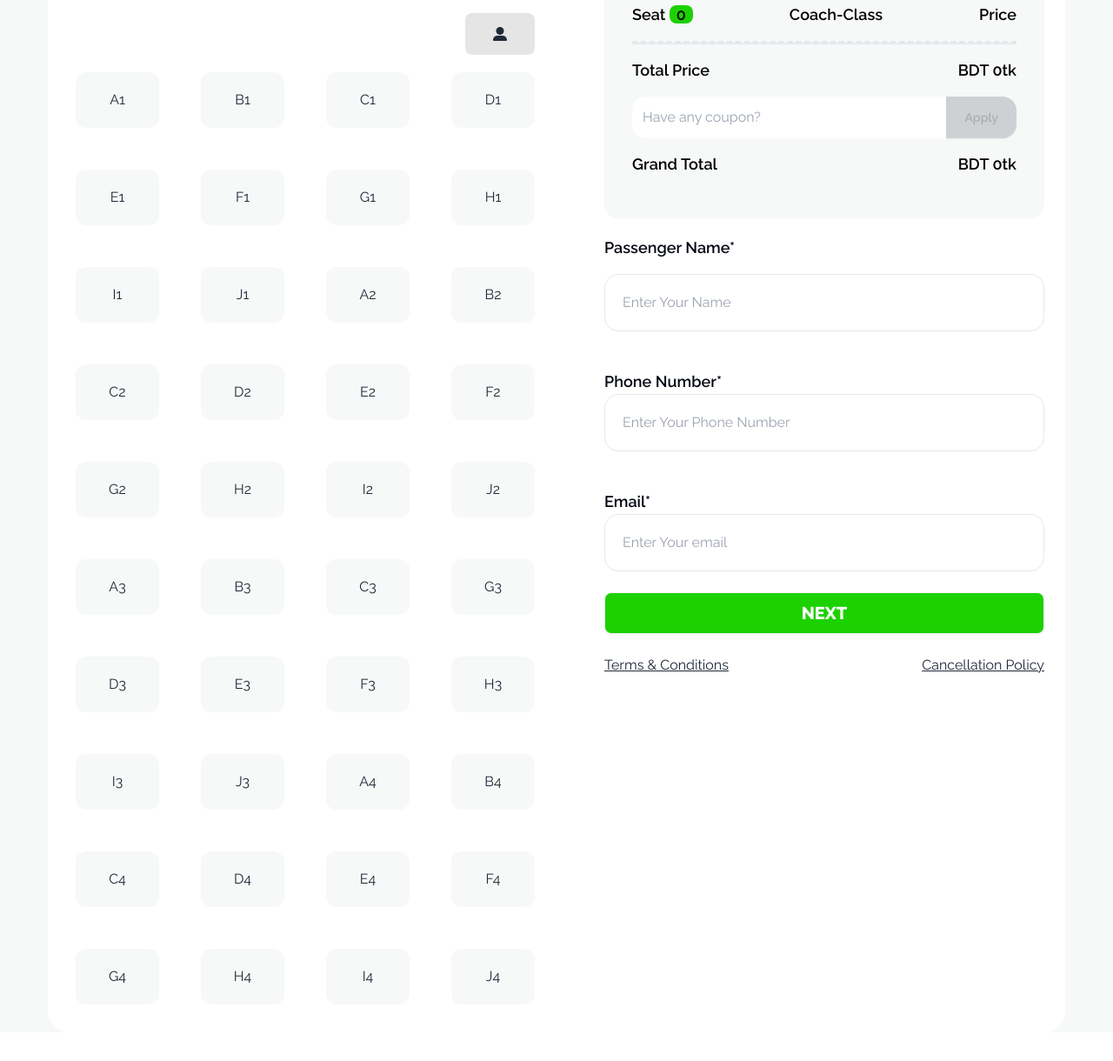
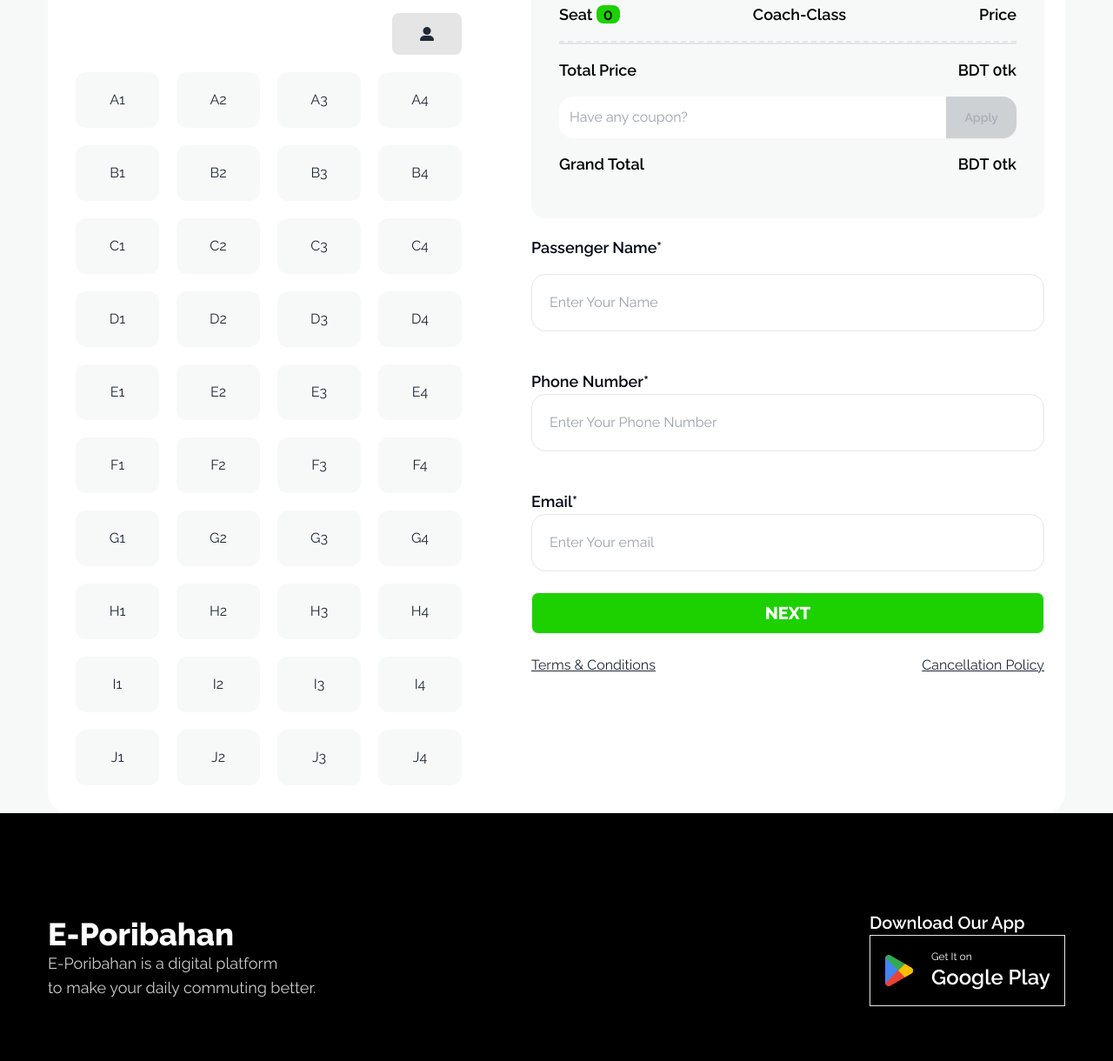
Before and after one commit to SRSayed/smart-ticket, a plain HTML site: page index.html in a window 1280 px wide. Shown: the part 2198-3418 px from the top of the page at 87% size. Before the commit the page ends 3385 px from the top, so only its background shows below. Drawn offline with nearby package versions, Linux system fonts and the light colour scheme.

Commit message:
motamoti Complete

```diff
--- a/index.html
+++ b/index.html
@@ -109,7 +109,7 @@
                       </div>
 
                       <div class="border-l-2 border-dashed lg:p-12 p-6 lg:pl-[22px]">
-                        <h1 class="font-bold lg:text-3xl text-xl">Couple20</h1>
+                        <h1 class="font-bold lg:text-3xl text-xl">Couple 20</h1>
                         <p><small class="font-medium text-lg whitespace-nowrap">Coupon Code</small></p>
                       </div>
 
@@ -180,58 +180,58 @@
                   <div class="flex justify-end mt-5 mb-5 ">
                     <i class="fa-solid fa-user-large bg-[#0307121A] px-8 py-4 rounded-lg"></i>
                   </div>
-                  <div class="grid grid-cols-4 gap-12">
+                  <div class="grid grid-cols-4 lg:gap-5 gap-4">
 
 
 
 
-                        <div><h2 id="A1" class="seats bg-[#F7F8F8] rounded-xl px-12 py-5 w-24 flex justify-center" >A1</h2></div>
-                        <div><h2 id="B1" class="seats bg-[#F7F8F8] rounded-xl px-12 py-5 w-24 flex justify-center" >B1</h2></div>
-                        <div><h2 id="C1" class="seats bg-[#F7F8F8] rounded-xl px-12 py-5 w-24 flex justify-center" >C1</h2></div>
-                        <div><h2 id="D1" class="seats bg-[#F7F8F8] rounded-xl px-12 py-5 w-24 flex justify-center" >D1</h2></div>
-                        <div><h2 id="E1" class="seats bg-[#F7F8F8] rounded-xl px-12 py-5 w-24 flex justify-center" >E1</h2></div>
-                        <div><h2 id="F1" class="seats bg-[#F7F8F8] rounded-xl px-12 py-5 w-24 flex justify-center" >F1</h2></div>
-                        <div><h2 id="G1" class="seats bg-[#F7F8F8] rounded-xl px-12 py-5 w-24 flex justify-center" >G1</h2></div>
-                        <div><h2 id="H1" class="seats bg-[#F7F8F8] rounded-xl px-12 py-5 w-24 flex justify-center" >H1</h2></div>
-                        <div><h2 id="I1" class="seats bg-[#F7F8F8] rounded-xl px-12 py-5 w-24 flex justify-center" >I1</h2></div>
-                        <div><h2 id="J1" class="seats bg-[#F7F8F8] rounded-xl px-12 py-5 w-24 flex justify-center" >J1</h2></div>
+                        <div><button id="A1" class="seats bg-[#F7F8F8] rounded-xl lg:px-12  px-6 py-5 lg:w-24   flex justify-center" >A1</button></div>
+                        <div><button id="B1" class="seats bg-[#F7F8F8] rounded-xl lg:px-12  px-6 py-5 lg:w-24   flex justify-center" >A2</button></div>
+                        <div><button id="C1" class="seats bg-[#F7F8F8] rounded-xl lg:px-12  px-6 py-5 lg:w-24   flex justify-center" >A3</button></div>
+                        <div><button id="D1" class="seats bg-[#F7F8F8] rounded-xl lg:px-12  px-6 py-5 lg:w-24   flex justify-center" >A4</button></div>
+                        <div><button id="E1" class="seats bg-[#F7F8F8] rounded-xl lg:px-12  px-6 py-5 lg:w-24   flex justify-center" >B1</button></div>
+                        <div><button id="F1" class="seats bg-[#F7F8F8] rounded-xl lg:px-12  px-6 py-5 lg:w-24   flex justify-center" >B2</button></div>
+                        <div><button id="G1" class="seats bg-[#F7F8F8] rounded-xl lg:px-12  px-6 py-5 lg:w-24   flex justify-center" >B3</button></div>
+                        <div><button id="H1" class="seats bg-[#F7F8F8] rounded-xl lg:px-12  px-6 py-5 lg:w-24   flex justify-center" >B4</button></div>
+                        <div><button id="I1" class="seats bg-[#F7F8F8] rounded-xl lg:px-12  px-6 py-5 lg:w-24   flex justify-center" >C1</button></div>
+                        <div><button id="J1" class="seats bg-[#F7F8F8] rounded-xl lg:px-12  px-6 py-5 lg:w-24   flex justify-center" >C2</button></div>
 
-                        <div><h2 id="A2" class="seats bg-[#F7F8F8] rounded-xl px-12 py-5 w-24 flex justify-center">A2</h2></div>
-                        <div><h2 id="B2" class="seats bg-[#F7F8F8] rounded-xl px-12 py-5 w-24 flex justify-center">B2</h2></div>
-                        <div><h2 id="C2" class="seats bg-[#F7F8F8] rounded-xl px-12 py-5 w-24 flex justify-center">C2</h2></div>
-                        <div><h2 id="D2" class="seats bg-[#F7F8F8] rounded-xl px-12 py-5 w-24 flex justify-center">D2</h2></div>
-                        <div><h2 id="E2" class="seats bg-[#F7F8F8] rounded-xl px-12 py-5 w-24 flex justify-center">E2</h2></div>
-                        <div><h2 id="F2" class="seats bg-[#F7F8F8] rounded-xl px-12 py-5 w-24 flex justify-center">F2</h2></div>
-                        <div><h2 id="G2" class="seats bg-[#F7F8F8] rounded-xl px-12 py-5 w-24 flex justify-center">G2</h2></div>
-                        <div><h2 id="H2" class="seats bg-[#F7F8F8] rounded-xl px-12 py-5 w-24 flex justify-center">H2</h2></div>
-                        <div><h2 id="I2" class="seats bg-[#F7F8F8] rounded-xl px-12 py-5 w-24 flex justify-center">I2</h2></div>
-                        <div><h2 id="J2" class="seats bg-[#F7F8F8] rounded-xl px-12 py-5 w-24 flex justify-center">J2</h2></div>
+                        <div><button id="A2" class="seats bg-[#F7F8F8] rounded-xl lg:px-12  px-6 py-5 lg:w-24   flex justify-center">C3</button></div>
+                        <div><button id="B2" class="seats bg-[#F7F8F8] rounded-xl lg:px-12  px-6 py-5 lg:w-24   flex justify-center">C4</button></div>
+                        <div><button id="C2" class="seats bg-[#F7F8F8] rounded-xl lg:px-12  px-6 py-5 lg:w-24   flex justify-center">D1</button></div>
+                        <div><button id="D2" class="seats bg-[#F7F8F8] rounded-xl lg:px-12  px-6 py-5 lg:w-24   flex justify-center">D2</button></div>
+                        <div><button id="E2" class="seats bg-[#F7F8F8] rounded-xl lg:px-12  px-6 py-5 lg:w-24   flex justify-center">D3</button></div>
+                        <div><button id="F2" class="seats bg-[#F7F8F8] rounded-xl lg:px-12  px-6 py-5 lg:w-24   flex justify-center">D4</button></div>
+                        <div><button id="G2" class="seats bg-[#F7F8F8] rounded-xl lg:px-12  px-6 py-5 lg:w-24   flex justify-center">E1</button></div>
+                        <div><button id="H2" class="seats bg-[#F7F8F8] rounded-xl lg:px-12  px-6 py-5 lg:w-24   flex justify-center">E2</button></div>
+                        <div><button id="I2" class="seats bg-[#F7F8F8] rounded-xl lg:px-12  px-6 py-5 lg:w-24   flex justify-center">E3</button></div>
+                        <div><button id="J2" class="seats bg-[#F7F8F8] rounded-xl lg:px-12  px-6 py-5 lg:w-24   flex justify-center">E4</button></div>
 
 
 
 
-                        <div><h2 id="A3" class="seats bg-[#F7F8F8] rounded-xl px-12 py-5 w-24 flex justify-center">A3</h2></div>
-                        <div><h2 id="B3" class="seats bg-[#F7F8F8] rounded-xl px-12 py-5 w-24 flex justify-center">B3</h2></div>
-                        <div><h2 id="C3" class="seats bg-[#F7F8F8] rounded-xl px-12 py-5 w-24 flex justify-center">C3</h2></div>
-                        <div><h2 id="G3" class="seats bg-[#F7F8F8] rounded-xl px-12 py-5 w-24 flex justify-center">G3</h2></div>
-                        <div><h2 id="D3" class="seats bg-[#F7F8F8] rounded-xl px-12 py-5 w-24 flex justify-center">D3</h2></div>
-                        <div><h2 id="E3" class="seats bg-[#F7F8F8] rounded-xl px-12 py-5 w-24 flex justify-center">E3</h2></div>
-                        <div><h2 id="F3" class="seats bg-[#F7F8F8] rounded-xl px-12 py-5 w-24 flex justify-center">F3</h2></div>
-                        <div><h2 id="H3" class="seats bg-[#F7F8F8] rounded-xl px-12 py-5 w-24 flex justify-center">H3</h2></div>
-                        <div><h2 id="I3" class="seats bg-[#F7F8F8] rounded-xl px-12 py-5 w-24 flex justify-center">I3</h2></div>
-                        <div><h2 id="J3" class="seats bg-[#F7F8F8] rounded-xl px-12 py-5 w-24 flex justify-center">J3</h2></div>
+                        <div><button id="A3" class="seats bg-[#F7F8F8] rounded-xl lg:px-12  px-6 py-5 lg:w-24   flex justify-center">F1</button></div>
+                        <div><button id="B3" class="seats bg-[#F7F8F8] rounded-xl lg:px-12  px-6 py-5 lg:w-24   flex justify-center">F2</button></div>
+                        <div><button id="C3" class="seats bg-[#F7F8F8] rounded-xl lg:px-12  px-6 py-5 lg:w-24   flex justify-center">F3</button></div>
+                        <div><button id="G3" class="seats bg-[#F7F8F8] rounded-xl lg:px-12  px-6 py-5 lg:w-24   flex justify-center">F4</button></div>
+                        <div><button id="D3" class="seats bg-[#F7F8F8] rounded-xl lg:px-12  px-6 py-5 lg:w-24   flex justify-center">G1</button></div>
+                        <div><button id="E3" class="seats bg-[#F7F8F8] rounded-xl lg:px-12  px-6 py-5 lg:w-24   flex justify-center">G2</button></div>
+                        <div><button id="F3" class="seats bg-[#F7F8F8] rounded-xl lg:px-12  px-6 py-5 lg:w-24   flex justify-center">G3</button></div>
+                        <div><button id="H3" class="seats bg-[#F7F8F8] rounded-xl lg:px-12  px-6 py-5 lg:w-24   flex justify-center">G4</button></div>
+                        <div><button id="I3" class="seats bg-[#F7F8F8] rounded-xl lg:px-12  px-6 py-5 lg:w-24   flex justify-center">H1</button></div>
+                        <div><button id="J3" class="seats bg-[#F7F8F8] rounded-xl lg:px-12  px-6 py-5 lg:w-24   flex justify-center">H2</button></div>
 
 
-                        <div><h2 id="A4" class="seats bg-[#F7F8F8] rounded-xl px-12 py-5 w-24 flex justify-center">A4</h2></div>
-                        <div><h2 id="B4" class="seats bg-[#F7F8F8] rounded-xl px-12 py-5 w-24 flex justify-center">B4</h2></div>
-                        <div><h2 id="C4" class="seats bg-[#F7F8F8] rounded-xl px-12 py-5 w-24 flex justify-center">C4</h2></div>
-                        <div><h2 id="D4" class="seats bg-[#F7F8F8] rounded-xl px-12 py-5 w-24 flex justify-center">D4</h2></div>
-                        <div><h2 id="E4" class="seats bg-[#F7F8F8] rounded-xl px-12 py-5 w-24 flex justify-center">E4</h2></div>
-                        <div><h2 id="F4" class="seats bg-[#F7F8F8] rounded-xl px-12 py-5 w-24 flex justify-center">F4</h2></div>
-                        <div><h2 id="G4" class="seats bg-[#F7F8F8] rounded-xl px-12 py-5 w-24 flex justify-center">G4</h2></div>
-                        <div><h2 id="H4" class="seats bg-[#F7F8F8] rounded-xl px-12 py-5 w-24 flex justify-center">H4</h2></div>
-                        <div><h2 id="I4" class="seats bg-[#F7F8F8] rounded-xl px-12 py-5 w-24 flex justify-center">I4</h2></div>
-                        <div><h2 id="J4" class="seats bg-[#F7F8F8] rounded-xl px-12 py-5 w-24 flex justify-center">J4</h2></div>
+                        <div><button id="A4" class="seats bg-[#F7F8F8] rounded-xl lg:px-12  px-6 py-5 lg:w-24   flex justify-center">H3</button></div>
+                        <div><button id="B4" class="seats bg-[#F7F8F8] rounded-xl lg:px-12  px-6 py-5 lg:w-24   flex justify-center">H4</button></div>
+                        <div><button id="C4" class="seats bg-[#F7F8F8] rounded-xl lg:px-12  px-6 py-5 lg:w-24   flex justify-center">I1</button></div>
+                        <div><button id="D4" class="seats bg-[#F7F8F8] rounded-xl lg:px-12  px-6 py-5 lg:w-24   flex justify-center">I2</button></div>
+                        <div><button id="E4" class="seats bg-[#F7F8F8] rounded-xl lg:px-12  px-6 py-5 lg:w-24   flex justify-center">I3</button></div>
+                        <div><button id="F4" class="seats bg-[#F7F8F8] rounded-xl lg:px-12  px-6 py-5 lg:w-24   flex justify-center">I4</button></div>
+                        <div><button id="G4" class="seats bg-[#F7F8F8] rounded-xl lg:px-12  px-6 py-5 lg:w-24   flex justify-center">J1</button></div>
+                        <div><button id="H4" class="seats bg-[#F7F8F8] rounded-xl lg:px-12  px-6 py-5 lg:w-24   flex justify-center">J2</button></div>
+                        <div><button id="I4" class="seats bg-[#F7F8F8] rounded-xl lg:px-12  px-6 py-5 lg:w-24   flex justify-center">J3</button></div>
+                        <div><button id="J4" class="seats bg-[#F7F8F8] rounded-xl lg:px-12  px-6 py-5 lg:w-24   flex justify-center">J4</button></div>
 
 
                   </div>
@@ -259,9 +259,9 @@
                       <h2 class="text-black font-semibold text-lg">Total Price</h2>
                       <h2 class="text-black font-semibold text-lg">BDT <span id="total-cost">0</span>tk</h2>
                     </div>
-                    <div class="flex">
+                    <div id="coupon-field" class="flex">
                       <input id="coupon-code" type="text" placeholder="Have any coupon?" class="coupon py-3 pl-3 flex-1  rounded-l-2xl">
-                      <button id="send" class="btn bg-[#1DD100] text-white  rounded-l-none rounded-r-2xl px-5" disabled >Apply</button>
+                      <button id="send" class="btn bg-[#1DD100] text-white  rounded-l-none rounded-r-2xl px-5"  onclick="grandTotalCost()"  disabled>Apply</button>
                     </div>
                     <div class="flex justify-between  py-4">
                       <h2 class="text-black font-semibold text-lg">Grand Total</h2>
@@ -283,11 +283,30 @@
                       <h3 class="text-[#030712] font-semibold text-lg pt-5 ">Email*</h3>
                       <input type="email" placeholder="Enter Your email"class="w-full border py-5 pl-5 rounded-2xl" >
                     </div>
-                    <button class="btn bg-[#1DD100] text-white font-extrabold text-xl ">NEXT</button>
+                    <button class="btn bg-[#1DD100] text-white font-extrabold text-xl " onclick="my_modal_3.showModal()">NEXT</button>
+                    <dialog id="my_modal_3" class="modal">
+                      <div class="modal-box text-center">
+                        <form method="dialog">
+                          <button class="btn btn-sm btn-circle btn-ghost absolute right-2 top-2">✕</button>
+                        </form>
+                        <img class="mx-auto " src="images/success.png" alt="">
+                        <h3 class="font-bold text-lg uppercase text-[#1DD100] pt-6">Success!</h3>
+                        <p class="py-4">Thank you for Booking Our Bus Seats. <br>
+                          We are working hard to find the best service and deals for you. <br>
+                          <span class="text-sm font-light"> Shortly you will find a confirmation in your email.</span></p>
+                          <button class="btn bg-[#1DD100] text-white font-extrabold text-xl">Continue</button>
+                      </div>
+                    </dialog>
                     <div class="flex justify-between">
                       <h3><u>Terms & Conditions</u></h3>
                       <h3><u>Cancellation Policy</u></h3>
                     </div>
+
+
+
+
+
+
 
                 </div>
               </div>
@@ -295,6 +314,36 @@
             </div>
         </section>
     </main>
+    <footer class="w-full bg-black text-white ">
+      <div class="flex flex-col lg:w-[1170px] w-11/12 mx-auto py-28 gap-20">
+        <div class=" flex items-center justify-between">
+          <div class="flex flex-col">
+            <h1 class="lg:text-4xl text-2xl font-extrabold">E-Poribahan</h1>
+            <p class="lg:text-lg text-sm text-[#FFFFFFCC]">E-Poribahan is a digital platform <br>
+              to make your daily commuting better.</p>
+          </div>
+          <div class="flex flex-col">
+            <h4 class="lg:text-xl text-lg font-semibold">Download Our App</h4>
+            <div class="flex lg:gap-5 gap-2 justify-center items-center border lg:p-4 p-1">
+              <img src="images/playstore.png" alt="">
+              <div class="flex flex-col ">
+                <h4 class="text-xs">Get It on</h4>
+                <h1 class="lg:text-2xl text-lg font-semibold">Google Play</h1>
+              </div>
+            </div>
+          </div>
+        </div>
+
+        <div class="pt-6  border-t border-dashed flex justify-between items-center" >
+          <div><small class="text-[#FFFFFFCC]">@all rights reserved, E-Poribahan services limited.2024</small></div>
+          <div class="flex gap-5">
+            <h2 class="lg:text-xl text-sm font-medium text-[#FFFFFFCC]">Terms & Conditions</h2>
+            <h2 class="lg:text-xl text-sm font-medium text-[#FFFFFFCC]">Return & refund Policy</h2>
+            <h2 class="lg:text-xl text-sm font-medium text-[#FFFFFFCC]">Privacy Policy</h2>
+          </div>
+        </div>
+      </div>
+    </footer>
     <script src="script/script.js"></script>
 </body>
 </html>
```
Also changed, not shown: script/script.js (+70 -32 lines).
